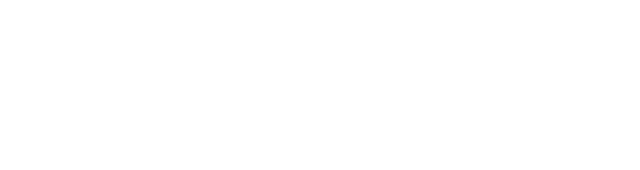
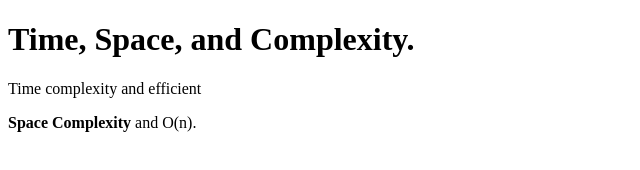
Before and after one commit to acciojob/time-and-space-complexity-WebPraveen01, a website: page main.html in a window 1280 px wide. Shown: the whole page, without its empty margins (0-640 px from the left). Drawn offline with Linux system fonts and the light colour scheme.

Commit message:
created a submission

```diff
--- a/main.html
+++ b/main.html
@@ -7,7 +7,9 @@
 </head>
 
 <body>
-	<!-- the entire body must be written by student -->
+	<h1>Time, Space, and Complexity.</h1>
+	<p>Time complexity and efficient</p>
+	<p><b>Space Complexity</b> and O(n).</p>
     <script type="text/javascript" src="./script.js">
 </script>
 
```
